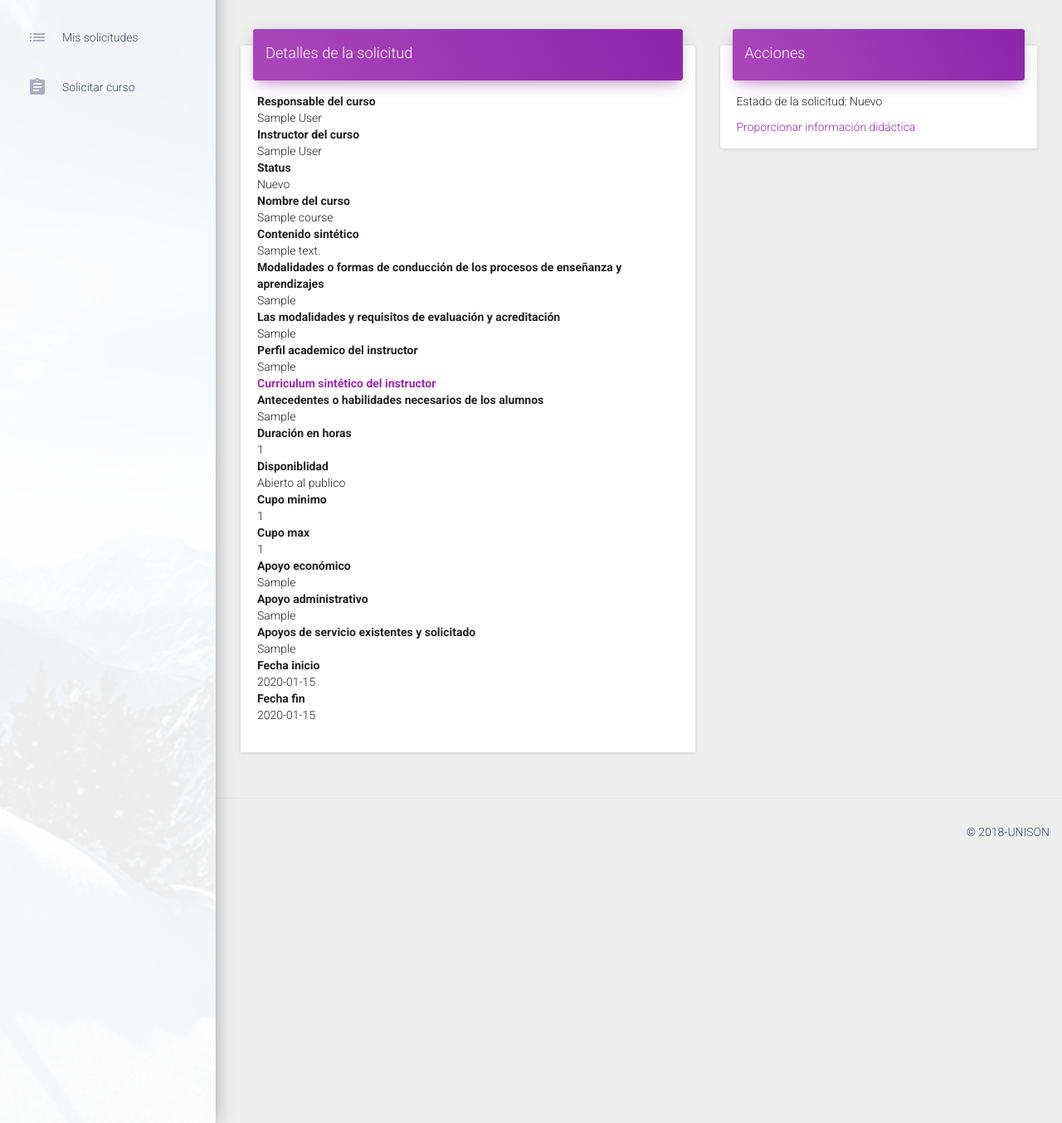
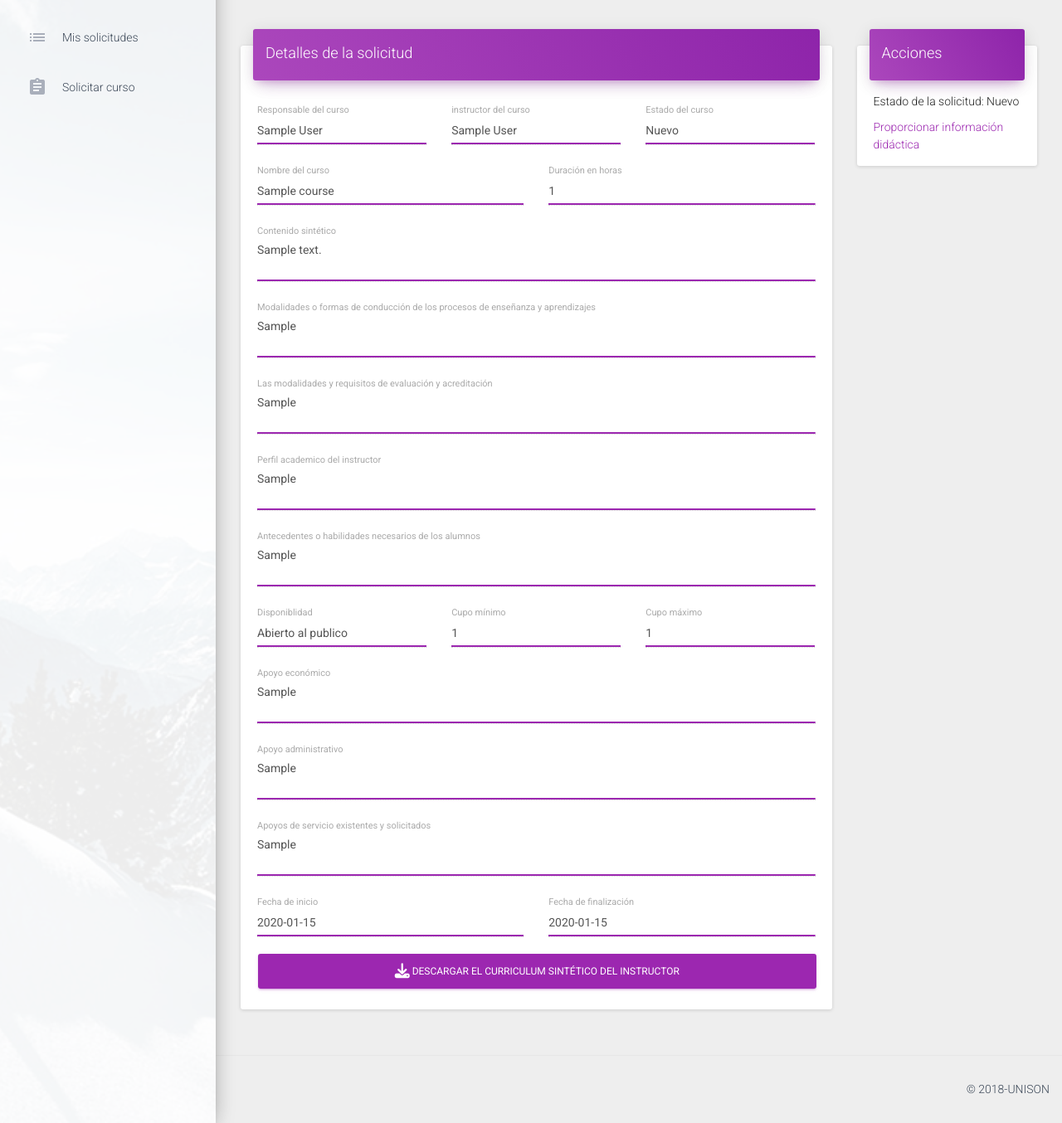
Before and after one commit to eltrufas/terminado, a Flask app: template app/templates/solicitudes/detalles/didactic.html in a window 1280 px wide. Shown: the part 70-1424 px from the top of the page at 83% size. Run offline with Flask 2, Linux system fonts and the light colour scheme; the template is opened without the code that fills it: values that come from a table or form of the project are taken from there, others are empty; tables that the repository leaves empty hold one stand-in row (values such as "Sample post"); parts of the project's set-up code (start-up, migrations or seed data) failed here and were passed over; some libraries are stand-ins or nearby versions.

```diff
--- /dev/null
+++ b/app/static/css/app.css
@@ -0,0 +1,7 @@
+.cursor-pointer {
+	cursor: pointer;
+}
+
+.cursor-default:hover {
+	cursor: default;
+}
--- a/app/static/js/scripts.js
+++ b/app/static/js/scripts.js
@@ -14,4 +14,8 @@ $(document).ready(function() {
 			$('#rejected_field').show()
 		}
 	})
+
+	$(".clickable-row").click(function() {
+		window.location = $(this).data("href");
+	})
 })
--- a/app/templates/fulllayout.html
+++ b/app/templates/fulllayout.html
@@ -23,6 +23,8 @@
     <!--     Fonts and icons     -->
     <link href="http://maxcdn.bootstrapcdn.com/font-awesome/latest/css/font-awesome.min.css" rel="stylesheet">
     <link href='http://fonts.googleapis.com/css?family=Roboto:400,700,300|Material+Icons' rel='stylesheet' type='text/css'>
+    <!--  CSS for Demo Purpose, don't include it in your project     -->
+    <link href="{{url_for('static', filename='css/app.css')}}" rel="stylesheet" />
 </head>
 
 <body>
--- a/app/templates/solicitudes/detalles/detalles_base.html
+++ b/app/templates/solicitudes/detalles/detalles_base.html
@@ -4,7 +4,7 @@
 
 {% block content %}
 <div class="row">
-  <div class="col-md-7">
+  <div class="col-md-9">
     <div class="card">
       <div class="card-header" data-background-color="purple">
   			<h4 class="title">Detalles de la solicitud</h4>
@@ -14,7 +14,7 @@
       </div>
     </div>
   </div>
-  <div class="col-md-5">
+  <div class="col-md-3">
     <div class="card">
       <div class="card-header" data-background-color="purple">
   			<h4 class="title">Acciones</h4>
--- a/app/templates/solicitudes/detalles/macros.html
+++ b/app/templates/solicitudes/detalles/macros.html
@@ -1,51 +1,116 @@
 {% macro detalles_curso(curso) %}
-<dl>
-  <dt>Responsable del curso</dt>
-  <dd>{{ curso.responsable.full_name() }}</dd>
-  <dt>Instructor del curso</dt>
-  <dd>{{ curso.instructor_name_or_email() }}</dd>
+<div class="row">
+  <div class="col-lg-4">
+    <fieldset class="form-group label-floating is-focused">
+      <label class="control-label">Responsable del curso</label>
+      <input class="form-control cursor-default" type="text" value="{{ curso.responsable.full_name() }}" disabled>
+    </fieldset>
+  </div>
+  <div class="col-lg-4">
+    <fieldset class="form-group label-floating is-focused">
+      <label class="control-label">instructor del curso</label>
+      <input class="form-control cursor-default" type="text" value="{{ curso.instructor_name_or_email() }}" disabled>
+    </fieldset>
+  </div>
+  <div class="col-lg-4">
+    <fieldset class="form-group label-floating is-focused">
+      <label class="control-label">Estado del curso</label>
+      <input class="form-control cursor-default" type="text" value="{{ curso.status.value }}" disabled>
+    </fieldset>
+  </div>
+</div>
 
-  <dt>Status</dt>
-  <dd>{{ curso.status.value }}</dd>
+{% if curso.has_didactic_info() %}
+<div class="row">
+  <div class="col-lg-6">
+    <fieldset class="form-group label-floating is-focused">
+      <label class="control-label">Nombre del curso</label>
+      <input class="form-control cursor-default" type="text" value="{{ curso.nombre }}" disabled>
+    </fieldset>
+  </div>
+  <div class="col-lg-6">
+    <fieldset class="form-group label-floating is-focused">
+      <label class="control-label">Duración en horas</label>
+      <input class="form-control cursor-default" type="text" value="{{ curso.duracion }}" disabled>
+    </fieldset>
+  </div>
+</div>
+<fieldset class="form-group label-floating is-focused">
+  <label class="control-label">Contenido sintético</label>
+  <textarea class="form-control cursor-default" disabled>{{ curso.contenido_sintetico }}</textarea>
+</fieldset>
+<fieldset class="form-group label-floating is-focused">
+  <label class="control-label">Modalidades o formas de conducción de los procesos de enseñanza y aprendizajes</label>
+  <textarea class="form-control cursor-default" disabled>{{ curso.modalidades_aprendizaje }}</textarea>
+</fieldset>
+<fieldset class="form-group label-floating is-focused">
+  <label class="control-label">Las modalidades y requisitos de evaluación y acreditación</label>
+  <textarea class="form-control cursor-default" disabled>{{ curso.modalidades_evaluacion }}</textarea>
+</fieldset>
+<fieldset class="form-group label-floating is-focused">
+  <label class="control-label">Perfil academico del instructor</label>
+  <textarea class="form-control cursor-default" disabled>{{ curso.perfil_academico }}</textarea>
+</fieldset>
+<fieldset class="form-group label-floating is-focused">
+  <label class="control-label">Antecedentes o habilidades necesarios de los alumnos</label>
+  <textarea class="form-control cursor-default" disabled>{{ curso.antecedentes }}</textarea>
+</fieldset>
 
-  {% if curso.has_didactic_info() %}
-  <dt>Nombre del curso</dt>
-  <dd>{{ curso.nombre }}</dd>
-  <dt>Contenido sintético</dt>
-  <dd>{{ curso.contenido_sintetico }}</dd>
-  <dt>Modalidades o formas de conducción de los procesos de enseñanza y aprendizajes</dt>
-  <dd>{{ curso.modalidades_aprendizaje }}</dd>
-  <dt>Las modalidades y requisitos de evaluación y acreditación</dt>
-  <dd>{{ curso.modalidades_evaluacion }}</dd>
-  <dt>Perfil academico del instructor</dt>
-  <dd>{{ curso.perfil_academico }}</dd>
-  <dt>
-    <a href="{{url_for('main.get_file', filename=curso.curriculum_sintetico_filename)}}">
-      Curriculum sintético del instructor
-    </a>
-  </dt>
-  <dt>Antecedentes o habilidades necesarios de los alumnos</dt>
-  <dd>{{ curso.antecedentes }}</dd>
-  <dt>Duración en horas</dt>
-  <dd>{{ curso.duracion }}</dd>
-  {% endif %}
-  {% if curso.has_logistic_info() %}
-  <dt>Disponiblidad</dt>
-  <dd>{{ "Abierto al publico" if curso.abierto else "Solo para miembros de la universidad"}}</dd>
-  <dt>Cupo minimo</dt>
-  <dd>{{ curso.cupo_min }}</dd>
-  <dt>Cupo max</dt>
-  <dd>{{ curso.cupo_max }}</dd>
-  <dt>Apoyo económico</dt>
-  <dd>{{ curso.apoyo_econ }}</dd>
-  <dt>Apoyo administrativo</dt>
-  <dd>{{ curso.apoyo_admin }}</dd>
-  <dt>Apoyos de servicio existentes y solicitado</dt>
-  <dd>{{ curso.apoyo_servicio }}</dd>
-  <dt>Fecha inicio</dt>
-  <dd>{{ curso.fecha_inicio.strftime('%Y-%m-%d') }}</dd>
-  <dt>Fecha fin</dt>
-  <dd>{{ curso.fecha_fin.strftime('%Y-%m-%d') }}</dd>
-  {% endif %}
-</dl>
+{% endif %}
+
+{% if curso.has_logistic_info() %}
+<div class="row">
+  <div class="col-lg-4">
+    <fieldset class="form-group label-floating is-focused">
+      <label class="control-label">Disponiblidad</label>
+      <input class="form-control cursor-default" type="text" value="{{ "Abierto al publico" if curso.abierto else "Solo para miembros de la universidad"}}" disabled>
+    </fieldset>
+  </div>
+  <div class="col-lg-4">
+    <fieldset class="form-group label-floating is-focused">
+      <label class="control-label">Cupo mínimo</label>
+      <input class="form-control cursor-default" type="text" value="{{ curso.cupo_min }}" disabled>
+    </fieldset>
+  </div>
+  <div class="col-lg-4">
+    <fieldset class="form-group label-floating is-focused">
+      <label class="control-label">Cupo máximo</label>
+      <input class="form-control cursor-default" type="text" value="{{ curso.cupo_max }}" disabled>
+    </fieldset>
+  </div>
+</div>
+<fieldset class="form-group label-floating is-focused">
+  <label class="control-label">Apoyo económico</label>
+  <textarea class="form-control cursor-default" disabled>{{ curso.apoyo_econ }}</textarea>
+</fieldset>
+<fieldset class="form-group label-floating is-focused">
+  <label class="control-label">Apoyo administrativo</label>
+  <textarea class="form-control cursor-default" disabled>{{ curso.apoyo_admin }}</textarea>
+</fieldset>
+<fieldset class="form-group label-floating is-focused">
+  <label class="control-label">Apoyos de servicio existentes y solicitados</label>
+  <textarea class="form-control cursor-default" disabled>{{ curso.apoyo_servicio }}</textarea>
+</fieldset>
+<div class="row">
+  <div class="col-lg-6">
+    <fieldset class="form-group label-floating is-focused">
+      <label class="control-label">Fecha de inicio</label>
+      <input class="form-control cursor-default" type="text" value="{{ curso.fecha_inicio.strftime('%Y-%m-%d') }}" disabled>
+    </fieldset>
+  </div>
+  <div class="col-lg-6">
+    <fieldset class="form-group label-floating is-focused">
+      <label class="control-label">Fecha de finalización</label>
+      <input class="form-control cursor-default" type="text" value="{{ curso.fecha_fin.strftime('%Y-%m-%d') }}" disabled>
+    </fieldset>
+  </div>
+</div>
+{% endif %}
+
+{% if curso.has_didactic_info() %}
+  <a href="{{url_for('main.get_file', filename=curso.curriculum_sintetico_filename)}}" class="btn btn-primary btn-block">
+    <i class="fa fa-download"></i> Descargar el curriculum sintético del instructor
+  </a>
+{% endif %}
+
 {%- endmacro %}
```
Also changed, not shown: app/templates/solicitudes/lista.html (+4 -4 lines), app/templates/solicitudes/lista_consejo.html (+6 -2 lines).
